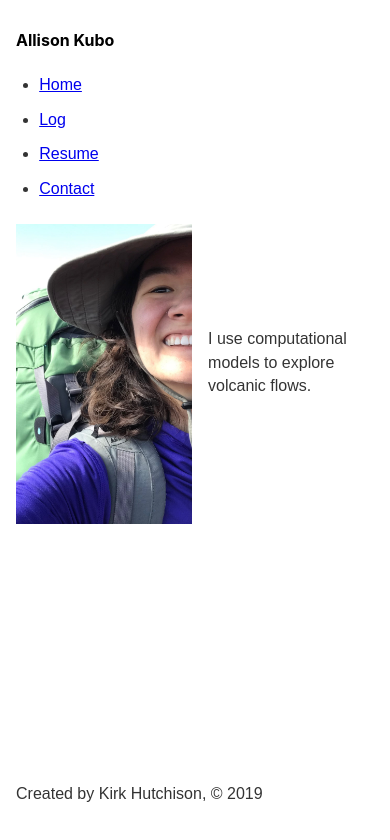
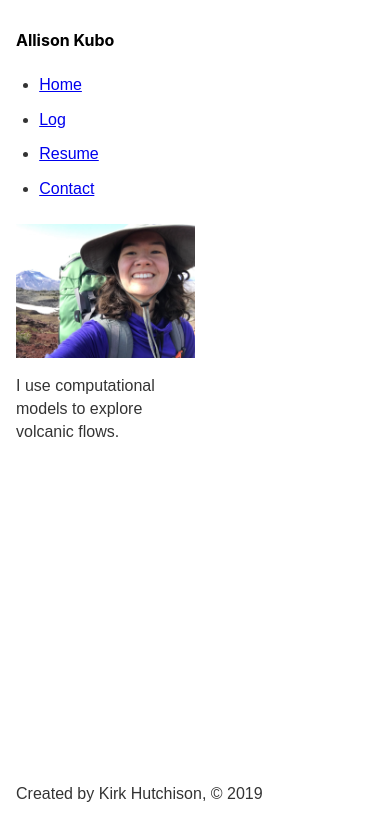
Before and after one commit to aikubo/aikubo.github.io, a Gatsby site: page / in a window 390 px wide. Built offline with nearby package versions, Linux system fonts and the light colour scheme; Gatsby itself is replaced by a stand-in of ours.

Commit message:
fluid image

```diff
--- a/src/pages/index.js
+++ b/src/pages/index.js
@@ -9,8 +9,8 @@ const IndexPage = () => {
     query MyQuery {
         image: file(relativePath: {eq: "images/allie.JPG"}) {
           childImageSharp {
-            fixed {
-                ...GatsbyImageSharpFixed
+            fluid {
+                ...GatsbyImageSharpFluid
             }
           }
         }
@@ -19,8 +19,8 @@ const IndexPage = () => {
     return (
         <Layout>
             <div className={indexStyles.container}>
-                <Img className={indexStyles.picture} fixed={data.image.childImageSharp.fixed} alt="A picture of Allison." />
-                <p>I use computational models to explore volcanic flows.</p>
+                <div className={indexStyles.content}><Img className={indexStyles.picture} fluid={data.image.childImageSharp.fluid} alt="A picture of Allison." /></div>
+                <div className={indexStyles.content}><p>I use computational models to explore volcanic flows.</p></div>
             </div>
         </Layout>
     )
--- a/src/pages/index.module.scss
+++ b/src/pages/index.module.scss
@@ -1,8 +1,28 @@
 .container {
     display: flex;
     align-items: center;
+    flex-grow: 1;
 }
 
 .container p {
     padding-left: 1rem;
 }
+
+.content {
+    flex-grow: 1;
+    width: 50%;
+    display: inline-block;
+}
+
+@media (max-width: 750px) {
+    .container {
+        display: block;
+    }
+    .container p {
+        padding-top: 1rem;
+        padding-left: 0rem;
+    }
+    .content {
+        display: block;
+    }
+}
```
